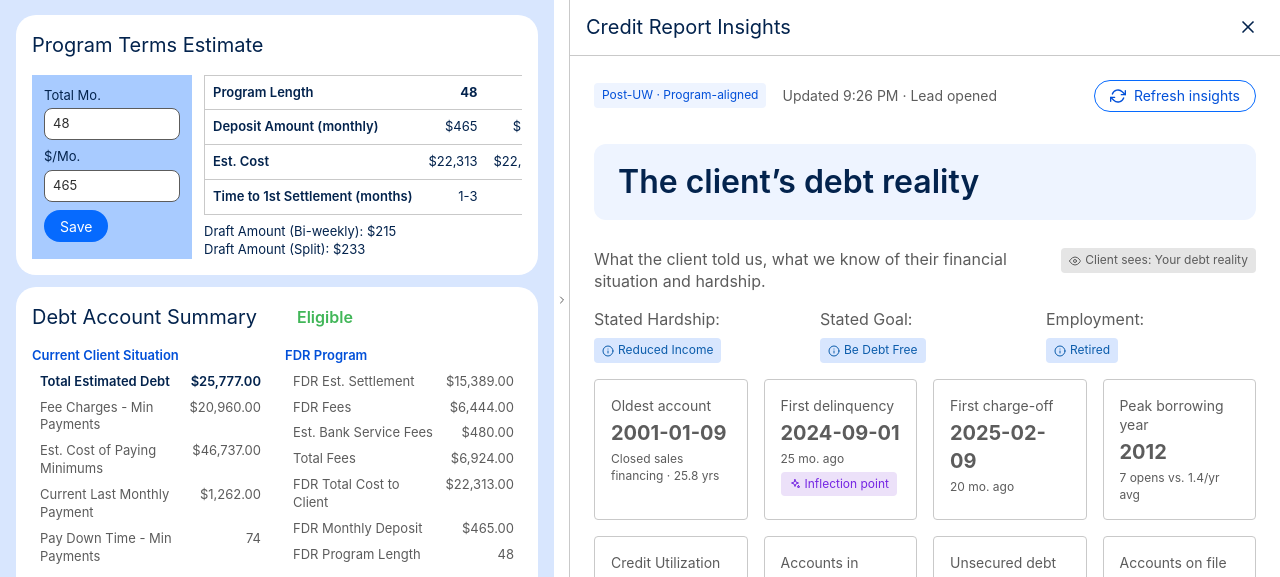
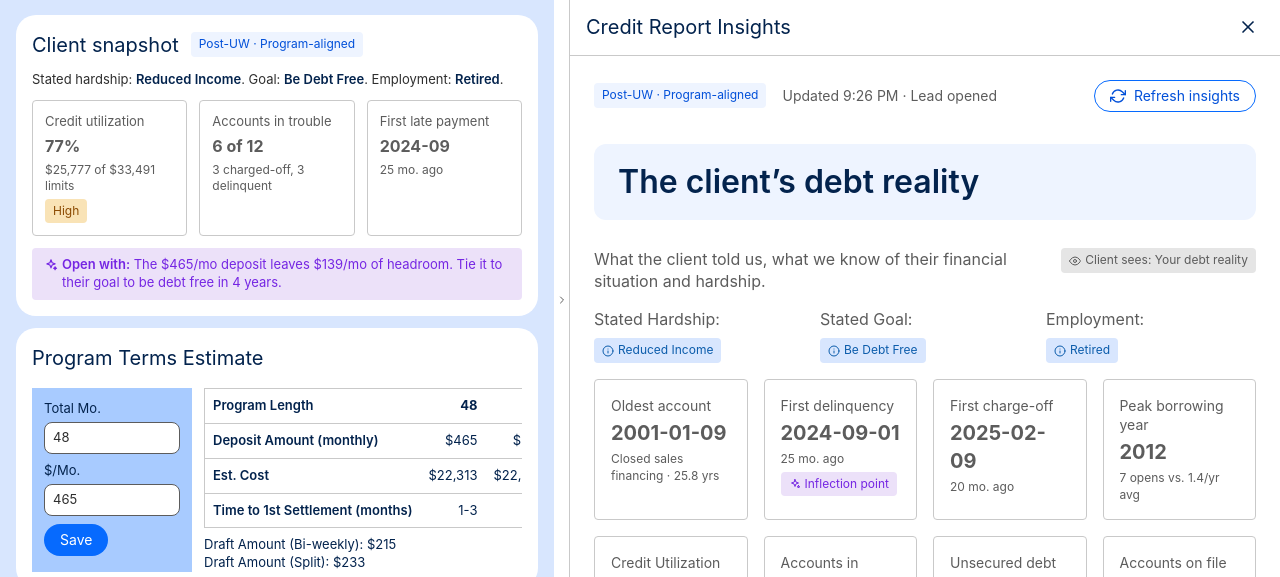
Before and after one commit to Rennebago/wholesale-projects, a plain HTML site: page credit-insights/index.html in a window 1280 px wide. Shown: the part 198-775 px from the top of the page. Drawn offline with Linux system fonts and the light colour scheme.

Commit message:
updated insights with talking points and added new styles to the page

```diff
--- a/credit-insights/app.js
+++ b/credit-insights/app.js
@@ -32,7 +32,11 @@
   /* ======================================================================
      Placeholder data (de-identified, mirrors the ticket and the Figma frames)
      ====================================================================== */
-  const CLIENT = { name: 'Pat Ellison', lead: 'WS-48213' };
+  const CLIENT = {
+    name: 'Pat Ellison', lead: 'WS-48213',
+    hardship: 'Reduced Income', goal: 'Be Debt Free', employment: 'Retired',
+    firstLate: '2024-09', firstLateAgo: '25 mo. ago'
+  };
 
   const IND = [
     { id: 'bank', label: 'Bank credit cards' },
@@ -334,6 +338,56 @@
     </section>`;
   }
 
+  /* Client snapshot: a small page-level read for the DC ahead of the full insights panel. It reads the same insights payload as the panel,
+     so the numbers agree, and the talking point changes with where the lead is (credit pull, CFA done, program generated). */
+  function talkingPoint(d) {
+    const first = CLIENT.name.split(' ')[0];
+    if (!d.cfa && !d.program) {
+      return `${first} cited ${CLIENT.hardship.toLowerCase()}, and the first late payment was ${CLIENT.firstLate}. Ask what changed in their income around then, before you talk terms.`;
+    }
+    if (!d.cfa) {
+      return `A ${money(PROGRAM.deposit)}/mo program is ready. Confirm the budget first, so you know ${first} can fund it.`;
+    }
+    const disp = budget().disposable;
+    if (!d.program) {
+      return `Verified disposable income is ${money(disp)}/mo. Ask what they can commit comfortably each month before you quote a deposit.`;
+    }
+    const head = disp - PROGRAM.deposit;
+    if (head < 0) {
+      return `The ${money(PROGRAM.deposit)}/mo deposit is ${money(-head)} over verified disposable income. Ask which living costs can come down before they enroll.`;
+    }
+    return `The ${money(PROGRAM.deposit)}/mo deposit leaves ${money(head)}/mo of headroom. Tie it to their goal to ${CLIENT.goal.toLowerCase()} in ${PROGRAM.term / 12} years.`;
+  }
+
+  function snapshotCard() {
+    const d = state.ins.data;
+    if (!d) return '';
+    const ut = utilSummary();
+    const ul = utilLevel(ut.pct);
+    const chargedOff = DEBTS.filter((x) => x.status === 'Charged-off').length;
+    const delinquent = DEBTS.filter((x) => x.status === 'Open · delinquent').length;
+    const tile = (k, v, s, extra) => `<div class="tile"><span class="tile-k">${k}</span><span class="tile-v">${v}</span><span class="tile-s">${s}</span>${extra || ''}</div>`;
+    const open = state.panelOpen
+      ? ''
+      : `<button class="btn btn-outlined" type="button" data-action="toggle-panel" data-fid="snapOpen" aria-controls="insPanel">Open full insights</button>`;
+    return `<section class="card snap" aria-labelledby="snapTitle">
+      <div class="card-head">
+        <div class="snap-head">
+          <h2 class="card-title" id="snapTitle">Client snapshot</h2>
+          <span class="chip chip-accent">${d.cfa || d.program ? 'Post-UW · Program-aligned' : 'Pre-UW · Diagnostic only'}</span>
+        </div>
+        ${open}
+      </div>
+      <p class="snap-lead">Stated hardship: <strong>${CLIENT.hardship}</strong>. Goal: <strong>${CLIENT.goal}</strong>. Employment: <strong>${CLIENT.employment}</strong>.</p>
+      <div class="snap-tiles">
+        ${tile('Credit utilization', `${ut.pct}%`, `${money(ut.bal)} of ${money(ut.limit)} limits`, `<span class="chip ${ul.chip}">${ul.label}</span>`)}
+        ${tile('Accounts in trouble', `${chargedOff + delinquent} of ${DEBTS.length}`, `${chargedOff} charged-off, ${delinquent} delinquent`)}
+        ${tile('First late payment', CLIENT.firstLate, CLIENT.firstLateAgo)}
+      </div>
+      <p class="prompt">${icon('sparkle', 14)}<span><strong>Open with:</strong> ${talkingPoint(d)}</span></p>
+    </section>`;
+  }
+
   function debtAccountsPage() {
     const fmtUtil = (u) => (u === 100 ? '100%' : `${u.toFixed(2)}%`);
     const rows = DEBTS.map((d, i) => {
@@ -418,9 +472,9 @@
         ${clientSees('Your debt reality')}
       </div>
       <div class="words">
-        <div class="word"><span class="word-k">Stated Hardship:</span><span class="chip chip-info">${icon('info', 14)}Reduced Income</span></div>
-        <div class="word"><span class="word-k">Stated Goal:</span><span class="chip chip-info">${icon('info', 14)}Be Debt Free</span></div>
-        <div class="word"><span class="word-k">Employment:</span><span class="chip chip-info">${icon('info', 14)}Retired</span></div>
+        <div class="word"><span class="word-k">Stated Hardship:</span><span class="chip chip-info">${icon('info', 14)}${CLIENT.hardship}</span></div>
+        <div class="word"><span class="word-k">Stated Goal:</span><span class="chip chip-info">${icon('info', 14)}${CLIENT.goal}</span></div>
+        <div class="word"><span class="word-k">Employment:</span><span class="chip chip-info">${icon('info', 14)}${CLIENT.employment}</span></div>
       </div>
       <div class="stat-grid">
         ${tile('Oldest account', '2001-01-09', 'Closed sales financing · 25.8 yrs')}
@@ -687,7 +741,7 @@
   function renderWorkspace() {
     // Side by side with the panel open: Debt Accounts sits under the left content and scrolls with it. Otherwise it spans the page below.
     const sideDebts = state.layout === 'side' && state.panelOpen;
-    const main = `<div class="work-main" id="workMain"><div class="work-cards">${termsCard()}${summaryCard()}</div>${sideDebts ? debtAccountsPage() : ''}</div>`;
+    const main = `<div class="work-main" id="workMain">${snapshotCard()}<div class="work-cards">${termsCard()}${summaryCard()}</div>${sideDebts ? debtAccountsPage() : ''}</div>`;
     // The handle collapses the panel. When it is closed, a labelled tab stays on the right edge to bring it back.
     const side = state.panelOpen
       ? `<button class="split-handle" type="button" data-action="toggle-panel" data-fid="handle" aria-expanded="true" aria-controls="insPanel" aria-label="Collapse Credit Report Insights panel">${icon('chevron-right', 12)}</button>
--- a/credit-insights/styles.slds.css
+++ b/credit-insights/styles.slds.css
@@ -417,6 +417,17 @@ select.input-cell { min-width: 6.5rem; }
 .chip svg { width: var(--ci-sp-3); height: var(--ci-sp-3); }
 .btn-flush { padding-left: 0; }
 
+/* ---------- Client snapshot (page level, ahead of the full insights) ---------- */
+.snap { gap: var(--ci-sp-3); }
+.snap-head { display: flex; align-items: center; gap: var(--ci-sp-3); flex-wrap: wrap; }
+.snap-lead { font-size: var(--ci-fs-base); line-height: var(--ci-lh-body); color: var(--ci-text-body); }
+.snap-lead strong { font-weight: var(--ci-fw-medium); color: var(--ci-text); }
+.snap-tiles { display: grid; grid-template-columns: repeat(3, minmax(0, 1fr)); gap: var(--ci-sp-3); }
+.snap-tiles .tile { padding: var(--ci-sp-3); }
+.snap-tiles .tile-k { font-size: var(--ci-fs-base); }
+.snap-tiles .tile-v { font-size: var(--ci-fs-3); }
+.snap .prompt { padding: var(--ci-sp-2) var(--ci-sp-3); font-size: var(--ci-fs-base); }
+
 /* Negative factors */
 .details-card { display: flex; flex-direction: column; padding: var(--ci-sp-5); background: var(--ci-container); border: var(--ci-bw-1) solid var(--ci-border); border-radius: var(--ci-r-3); box-shadow: var(--ci-shadow-1); }
 .details-head { display: flex; align-items: center; justify-content: center; gap: var(--ci-sp-2); padding-bottom: var(--ci-sp-5); border-bottom: var(--ci-bw-1) solid var(--ci-border); color: var(--ci-on-warning); }
```
Also changed, not shown: 2 other files.
